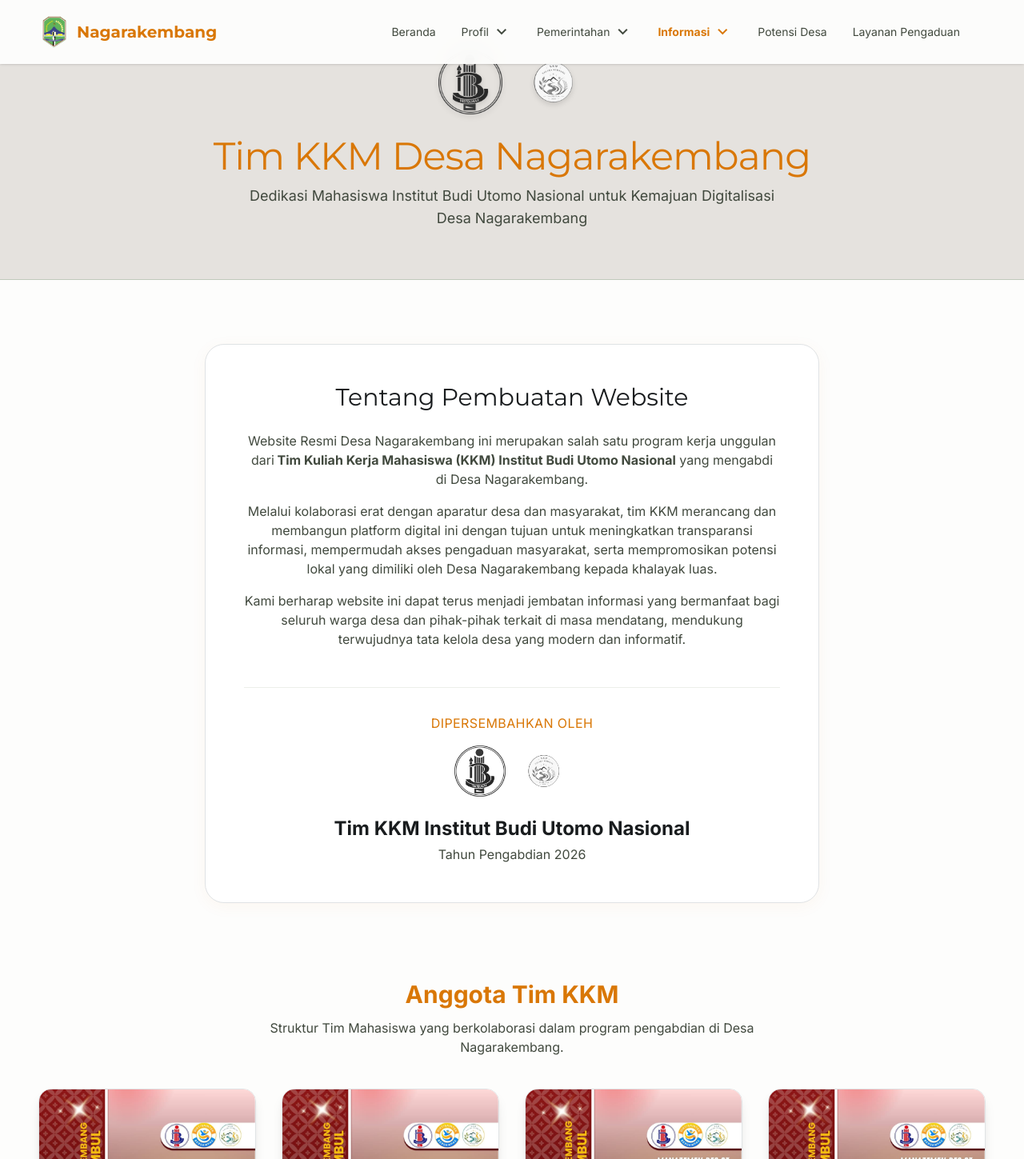
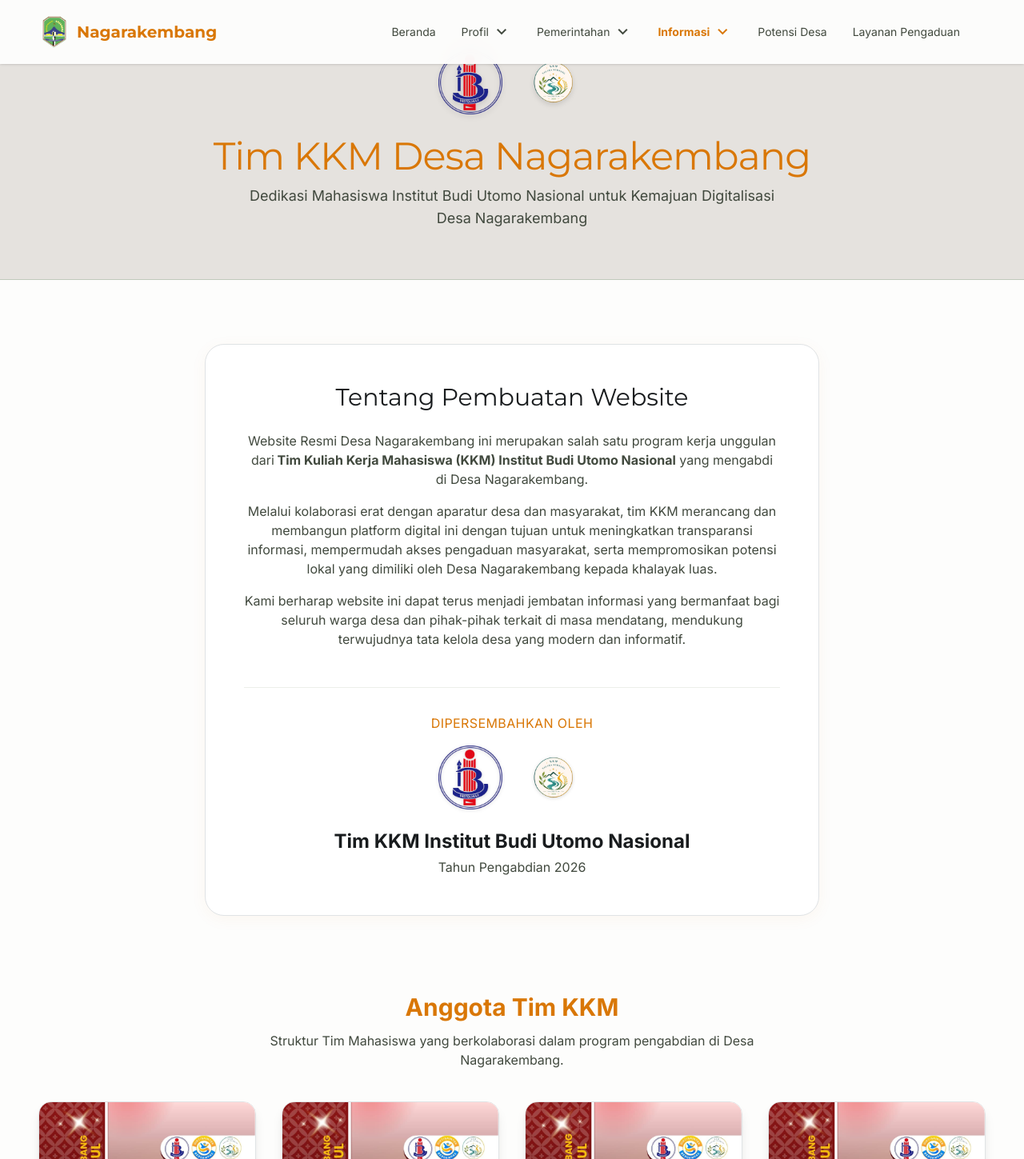
Before and after one commit to Komara11/nagarakembang-publik, a Next.js app: page /informasi/kkm in a window 1280 px wide. Shown: the top 1449 px of the page at 80% size. Built offline with nearby package versions, Linux system fonts and the light colour scheme.

Commit message:
Fix KKM logo sizing and colors

```diff
--- a/src/app/informasi/kkm/page.tsx
+++ b/src/app/informasi/kkm/page.tsx
@@ -26,9 +26,9 @@
       <section className="relative w-full h-[350px] min-h-[300px] flex items-center justify-center bg-surface-container-high border-b border-outline-variant">
         <div className="absolute inset-0 bg-primary/5"></div>
         <SlideUp className="relative z-10 text-center px-margin-mobile md:px-margin-desktop text-on-surface" delay={0.2}>
-          <div className="flex justify-center gap-6 mb-6">
-            <img src="/tim-kkm/logo_kampus.png" alt="Logo Kampus" className="h-20 w-auto object-contain drop-shadow-md grayscale transition-all duration-300 hover:grayscale-0" />
-            <img src="/tim-kkm/logo-kkm.png" alt="Logo KKM" className="h-20 w-auto object-contain drop-shadow-md grayscale transition-all duration-300 hover:grayscale-0" />
+          <div className="flex justify-center gap-6 mb-6 items-center">
+            <img src="/tim-kkm/logo_kampus.png" alt="Logo Kampus" className="h-20 w-20 object-contain drop-shadow-md" />
+            <img src="/tim-kkm/logo-kkm.png" alt="Logo KKM" className="h-20 w-20 object-contain drop-shadow-md" />
           </div>
           <h1 className="font-display-lg text-display-lg-mobile md:text-display-lg mb-stack-sm text-primary">
             Tim KKM Desa Nagarakembang
@@ -64,9 +64,9 @@
               <p className="font-label-md text-primary tracking-wide uppercase mb-4">
                 Dipersembahkan Oleh
               </p>
-              <div className="flex gap-4 mb-4">
-                <img src="/tim-kkm/logo_kampus.png" alt="Logo Kampus" className="h-16 w-auto object-contain grayscale hover:grayscale-0 transition-all duration-300" />
-                <img src="/tim-kkm/logo-kkm.png" alt="Logo KKM" className="h-16 w-auto object-contain grayscale hover:grayscale-0 transition-all duration-300" />
+              <div className="flex gap-6 mb-4 items-center">
+                <img src="/tim-kkm/logo_kampus.png" alt="Logo Kampus" className="h-20 w-20 object-contain drop-shadow-sm" />
+                <img src="/tim-kkm/logo-kkm.png" alt="Logo KKM" className="h-20 w-20 object-contain drop-shadow-sm" />
               </div>
               <p className="text-2xl font-bold text-on-surface mt-2">
                 Tim KKM Institut Budi Utomo Nasional
```
